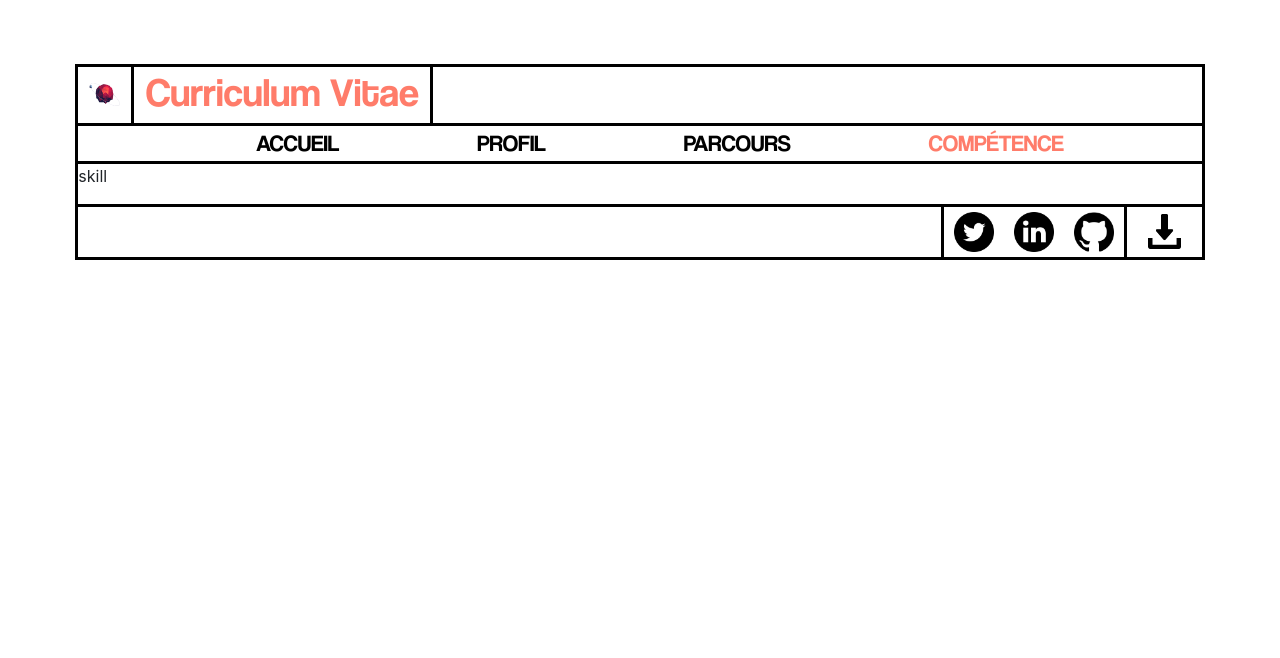
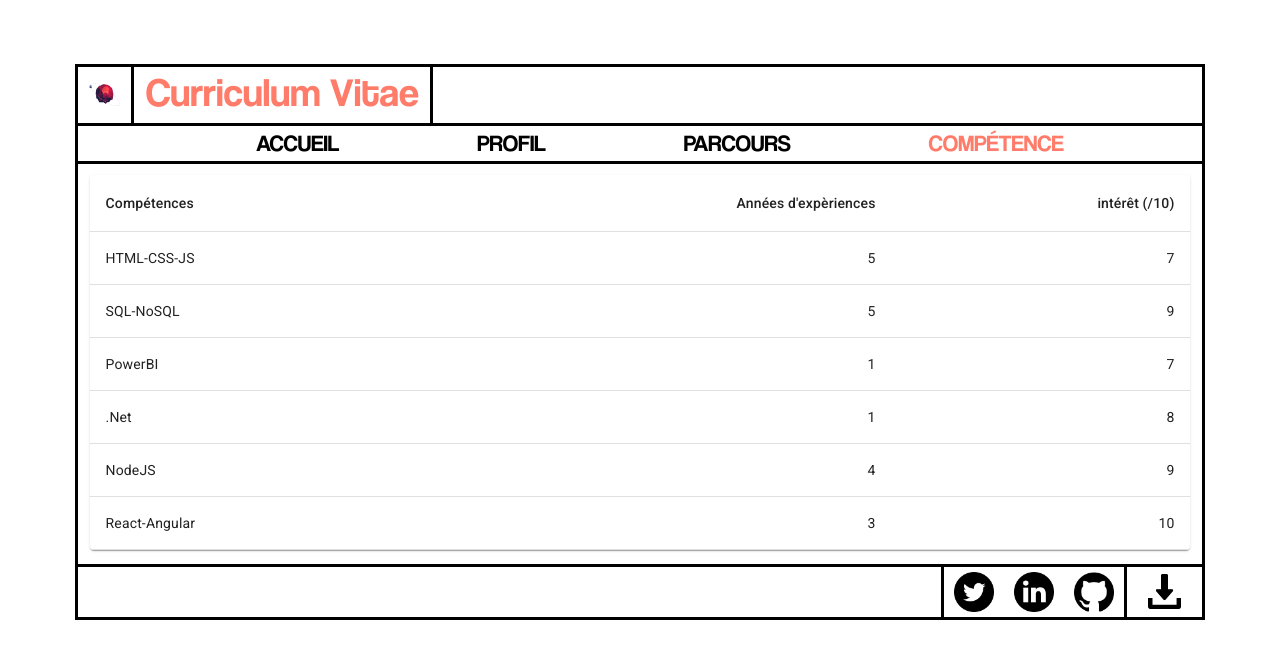
Before and after one commit to AlexFenoul/cv-react, a React (Create React App) app: page /competence in a window 1280 px wide. Shown: the top 658 px of the page. Built offline with nearby package versions, Linux system fonts and the light colour scheme.

Commit message:
Skill done

```diff
--- a/src/App.js
+++ b/src/App.js
@@ -31,7 +31,9 @@ function App() {
             <Skill />
           </Route>
           <Route exact path="/">
-            <p>accueil</p>
+            <div className='home'>
+              <p> home </p>
+            </div>
           </Route>
           <Route component={PageNotFound} />
 
--- a/src/features/skill/Skill.js
+++ b/src/features/skill/Skill.js
@@ -2,12 +2,63 @@ import React, { useState } from 'react';
 import { } from 'react-redux';
 import { } from './skillSlice.js';
 import styles from './Skill.module.css';
+import { makeStyles } from '@material-ui/core/styles';
+import Table from '@material-ui/core/Table';
+import TableBody from '@material-ui/core/TableBody';
+import TableCell from '@material-ui/core/TableCell';
+import TableContainer from '@material-ui/core/TableContainer';
+import TableHead from '@material-ui/core/TableHead';
+import TableRow from '@material-ui/core/TableRow';
+import Paper from '@material-ui/core/Paper';
+
+const useStyles = makeStyles({
+  table: {
+    minWidth: 650,
+  },
+});
+
+function createData(competence, year, interest) {
+  return { competence, year, interest};
+}
+
+const rows = [
+  createData('HTML-CSS-JS', 5, 7),
+  createData('SQL-NoSQL ', 5, 9),
+  createData('PowerBI', 1, 7),
+  createData('.Net', 1, 8),
+  createData('NodeJS', 4, 9),
+  createData('React-Angular', 3, 10)
+];
 
 export function Skill() {
+  const classes = useStyles();
 
   return (
-    <div>
-      <p>skill</p>
+    <div className={styles.competenceContainer}>
+      <div className={styles.competence}>
+        <TableContainer component={Paper}>
+          <Table className={classes.table} aria-label="simple table">
+            <TableHead>
+              <TableRow>
+                <TableCell>Compétences</TableCell>
+                <TableCell align="right">Années d'expèriences</TableCell>
+                <TableCell align="right">intérêt&nbsp;(/10)</TableCell>
+              </TableRow>
+            </TableHead>
+            <TableBody>
+              {rows.map((row) => (
+                <TableRow key={row.competence}>
+                  <TableCell component="th" scope="row">
+                    {row.competence}
+                  </TableCell>
+                  <TableCell align="right">{row.year}</TableCell>
+                  <TableCell align="right">{row.interest}</TableCell>
+                </TableRow>
+              ))}
+            </TableBody>
+          </Table>
+        </TableContainer>
+      </div>
     </div>
   );
 }
--- a/src/features/skill/Skill.module.css
+++ b/src/features/skill/Skill.module.css
@@ -0,0 +1,11 @@
+.competenceContainer{
+    padding: 1%;
+    height: 400px;
+}
+
+.competence{
+    display: flex;
+    flex-direction: column;
+    width: 100%;
+    margin-bottom: 1%;
+}
```
